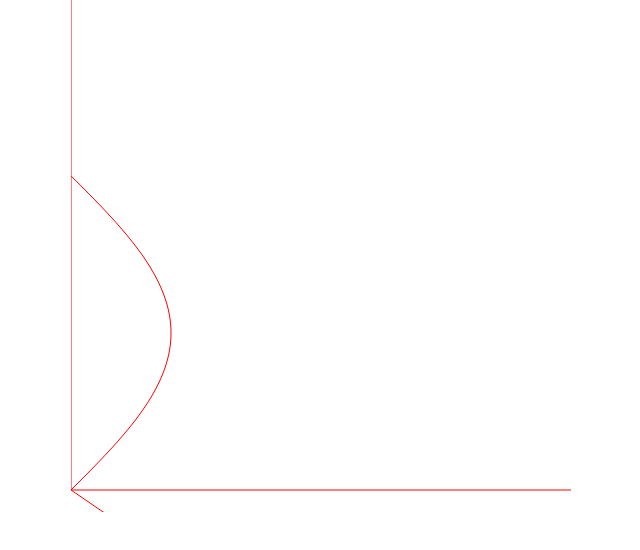
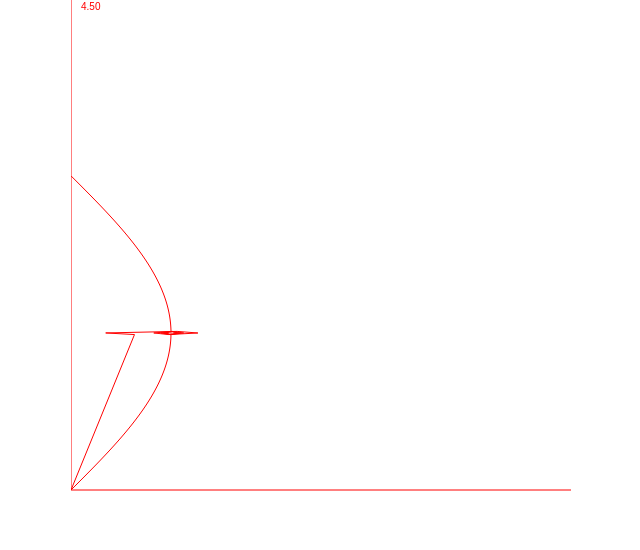
Before and after one commit to gzhangx/fourierplot, a React (Create React App) app: page / in a window 1280 px wide. Shown: the top 550 px of the page, without its empty margins (313-953 px from the left). Built offline with nearby package versions, Linux system fonts and the light colour scheme.

Commit message:
fixing alg

```diff
--- a/src/components/boxenv.js
+++ b/src/components/boxenv.js
@@ -24,6 +24,7 @@ function Coords() {
         drawLine(0,0, width,0);
         //ctx.fillRect(0, 0, 100, 50);
 
+        ctx.fillText(state.t.toFixed(2), 10,10);
         if(state.orig) {
             state.orig.reduce((acc, cur)=>{
                 if (cur.px === null) {
@@ -36,9 +37,11 @@ function Coords() {
         }
         if (state.steps) {
             const t = state.t;
-            state.steps.reduce((acc, cur) => {
-                const nx = acc.x+ Math.cos(cur.ang + t)*cur.mag;
-                const ny = acc.y+ Math.sin(cur.ang + t)*cur.mag;
+            state.steps.reduce((acc, cur, ind) => {
+                let n = parseInt((ind+1)/2);
+                if (n*2-ind !== 0) n = -n;
+                const nx = acc.x+ Math.cos(cur.ang + (t*n*2*Math.PI))*cur.mag;
+                const ny = acc.y+ Math.sin(cur.ang + (t*n*2*Math.PI))*cur.mag;
                 drawLine(acc.x, acc.y, nx, ny);
                 return {x:nx, y:ny};
             }, {x: 0, y: 0});
--- a/src/util/fourier.js
+++ b/src/util/fourier.js
@@ -12,7 +12,7 @@ function emul(a, b) {
     }
 }
 function fourier1(data, {interval=0.01, steps=[],}) {
-    const who = parseInt(steps.length);
+    const who = parseInt((steps.length+1)/2);
     const max = 1/interval;
     function doInterval(who) {
         function getData(i) {
@@ -30,7 +30,7 @@ function fourier1(data, {interval=0.01, steps=[],}) {
         const avg = {
             x: conv.x ,
             y: conv.y ,
-        }
+        };
         const mag = Math.sqrt(avg.x*avg.x+ (avg.y*avg.y));
         const ang = Math.atan2(avg.y, avg.x);
         return {
@@ -43,7 +43,7 @@ function fourier1(data, {interval=0.01, steps=[],}) {
         steps.push(doInterval(who));
     }else {
         steps.push(doInterval(who));
-        //steps.push(doInterval(-who));
+        steps.push(doInterval(-who));
     }
     return steps;
 }
```
